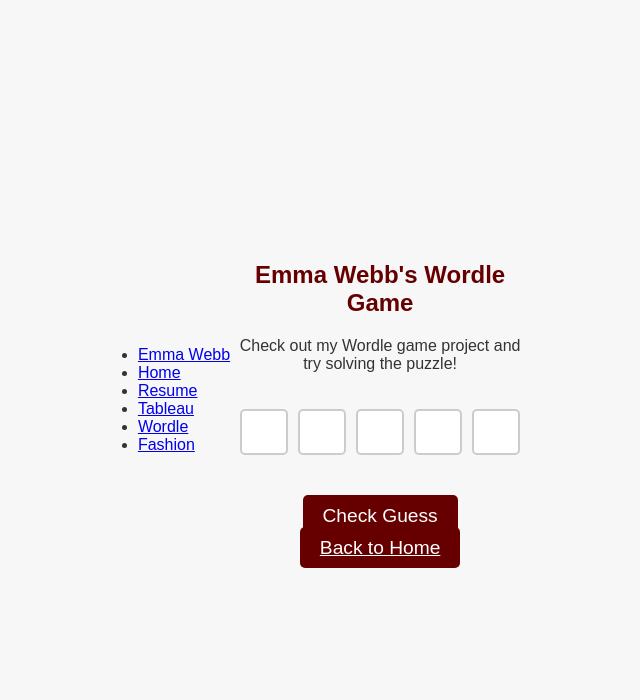
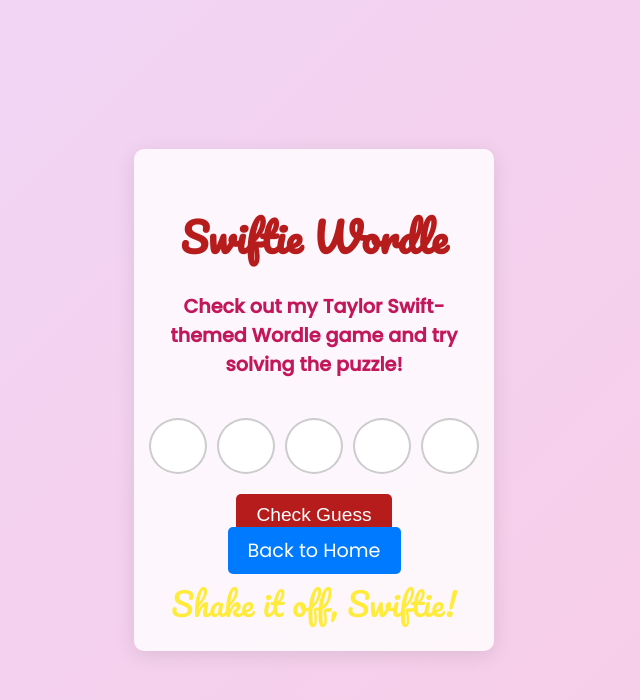
Before and after one commit to webbemmaaa/fashionfromscratch, a plain HTML site: page assets/img/wordle.html in a window 1280 px wide. Shown: the whole page, without its empty margins (326-966 px from the left). Drawn offline with nearby package versions, Linux system fonts and the light colour scheme; files that its build step writes are made by us from their sources.

Commit message:
Update wordle.html

```diff
--- a/assets/img/wordle.html
+++ b/assets/img/wordle.html
@@ -3,15 +3,16 @@
 <head>
     <meta charset="utf-8" />
     <meta name="viewport" content="width=device-width, initial-scale=1, shrink-to-fit=no" />
-    <meta name="description" content="" />
-    <meta name="author" content="" />
-    <title>Emma Webb - Wordle</title>
-    <link href="css/styles.css" rel="stylesheet" />
+    <meta name="description" content="Taylor Swift - Wordle Game" />
+    <meta name="author" content="Taylor Swift Fan" />
+    <title>Taylor Swift - Wordle</title>
+    <link href="https://fonts.googleapis.com/css2?family=Pacifico&family=Poppins:wght@300;400;500&display=swap" rel="stylesheet">
+    <script src="https://cdn.jsdelivr.net/npm/canvas-confetti@1.5.0/dist/confetti.browser.min.js"></script> <!-- Confetti Library -->
     <style>
-        /* Add some basic styles for the Wordle game */
+        /* Global Body Styles */
         body {
-            font-family: Arial, sans-serif;
-            background-color: #f7f7f7;
+            font-family: 'Poppins', sans-serif;
+            background: linear-gradient(135deg, #f0d6f7, #f8cce5); /* Soft gradient from light pink to pastel peach */
             margin: 0;
             padding: 0;
             display: flex;
@@ -22,100 +23,152 @@
 
         .game-container {
             text-align: center;
-            width: 300px;
+            width: 320px;
+            border-radius: 10px;
+            background-color: rgba(255, 255, 255, 0.8);
+            padding: 20px;
+            box-shadow: 0 4px 20px rgba(0, 0, 0, 0.1);
+            backdrop-filter: blur(10px);
+        }
+
+        h2 {
+            color: #b71c1c; /* Deep red (inspired by "Red" album) */
+            font-family: 'Pacifico', cursive; /* Taylor's handwritten-like font */
+            font-size: 2.5rem;
+            margin-bottom: 10px;
+        }
+
+        p {
+            color: #c2185b; /* Pinkish color for text */
+            font-size: 1.2rem;
+            font-weight: bold;
         }
 
         .grid {
             display: grid;
             grid-template-columns: repeat(5, 1fr);
-            gap: 5px;
+            gap: 10px;
             margin-bottom: 20px;
         }
 
         .cell {
-            width: 50px;
-            height: 50px;
+            width: 60px;
+            height: 60px;
             border: 2px solid #ccc;
-            font-size: 1.5rem;
+            font-size: 2rem;
             display: flex;
             justify-content: center;
             align-items: center;
-            border-radius: 5px;
+            border-radius: 10px;
             background-color: white;
+            transition: background-color 0.3s ease, transform 0.3s ease;
         }
 
         .cell.correct {
-            background-color: green;
+            background-color: #4caf50; /* Green */
             color: white;
         }
 
         .cell.present {
-            background-color: yellow;
-            color: white;
+            background-color: #ffeb3b; /* Yellow */
+            color: black;
         }
 
         .cell.absent {
-            background-color: gray;
+            background-color: #9e9e9e; /* Gray */
             color: white;
-        }
-
-        .button-container {
-            margin-top: 20px;
         }
 
         .input-row {
             display: flex;
             justify-content: center;
             gap: 10px;
+            margin-bottom: 20px;
         }
 
         .input-box {
-            width: 40px;
-            height: 40px;
+            width: 50px;
+            height: 50px;
             text-align: center;
-            font-size: 1.5rem;
+            font-size: 2rem;
             border: 2px solid #ccc;
-            border-radius: 5px;
+            border-radius: 50%; /* Circular input fields */
+            transition: transform 0.2s ease;
+        }
+
+        .input-box:focus {
+            border-color: #b71c1c;
+            outline: none;
+            transform: scale(1.1);
         }
 
         .btn {
             padding: 10px 20px;
             font-size: 1.2rem;
-            margin-top: 20px;
-            background-color: #660000;
+            background-color: #b71c1c; /* Deep red */
             color: white;
             border: none;
             border-radius: 5px;
             cursor: pointer;
+            transition: background-color 0.3s;
         }
 
         .btn:hover {
-            background-color: #550000;
+            background-color: #8e0000; /* Darker red */
         }
 
-        h2 {
-            color: #660000;
+        .btn-back-home {
+            background-color: #007bff;
+            color: white;
+            padding: 10px 20px;
+            font-size: 1.2rem;
+            margin-top: 20px;
+            text-decoration: none;
+            border-radius: 5px;
+            transition: background-color 0.3s;
         }
+
+        .btn-back-home:hover {
+            background-color: #0056b3;
+        }
+
+        .sparkle {
+            font-family: 'Pacifico', cursive;
+            font-size: 2rem;
+            color: #ff4081; /* Pink sparkle */
+            text-align: center;
+            margin-top: 10px;
+            animation: sparkle-animation 1s infinite alternate;
+        }
+
+        @keyframes sparkle-animation {
+            0% {
+                color: #ff4081;
+            }
+            100% {
+                color: #ffeb3b;
+            }
+        }
+
+        /* Confetti effect styles */
+        #confetti-container {
+            position: absolute;
+            top: 0;
+            left: 0;
+            width: 100%;
+            height: 100%;
+            pointer-events: none;
+        }
+
     </style>
 </head>
 <body>
 
-    <nav id="sidebar-wrapper">
-        <ul class="sidebar-nav">
-            <li class="sidebar-brand"><a href="#page-top">Emma Webb</a></li>
-            <li class="sidebar-nav-item"><a href="index.html">Home</a></li>
-            <li class="sidebar-nav-item"><a href="resume.html">Resume</a></li>
-            <li class="sidebar-nav-item"><a href="tableau.html">Tableau</a></li>
-            <li class="sidebar-nav-item"><a href="wordle.html">Wordle</a></li>
-            <li class="sidebar-nav-item"><a href="#fashion">Fashion</a></li>
-        </ul>
-    </nav>
+    <div id="confetti-container"></div> <!-- Confetti container -->
 
-    <!-- Wordle Section -->
-    <section class="content-section" id="wordle">
-        <div class="container px-4 px-lg-5 text-center game-container">
-            <h2>Emma Webb's Wordle Game</h2>
-            <p>Check out my Wordle game project and try solving the puzzle!</p>
+    <div class="game-container">
+        <h2>Swiftie Wordle</h2>
+        <p>Check out my Taylor Swift-themed Wordle game and try solving the puzzle!</p>
 
         <!-- Grid for displaying guesses -->
         <div id="grid" class="grid"></div>
@@ -134,14 +187,16 @@
             <button class="btn" onclick="checkGuess()">Check Guess</button>
         </div>
 
-            <a class="btn btn-primary btn-xl" href="index.html">Back to Home</a>
+        <!-- Back to Home Button -->
+        <a class="btn-back-home" href="index.html">Back to Home</a>
+
+        <!-- Taylor Swift Sparkle Message -->
+        <div class="sparkle">Shake it off, Swiftie!</div>
     </div>
-    </section>
 
     <script>
         // Wordle game logic
-
-        const secretWord = "apple"; // Secret word for the game
+        const secretWord = "swift"; // Secret word for the game
         let currentGuess = 0;
 
         function checkGuess() {
@@ -184,13 +239,23 @@
 
             // Check for win
             if (guess === secretWord) {
-                alert("Congratulations! You've guessed the word!");
+                alert("Congratulations, Swiftie! You've guessed the word!");
+                launchConfetti(); // Launch confetti when the user wins
             } else if (currentGuess >= 5) {
                 alert(`Game over! The correct word was ${secretWord}.`);
             }
 
             currentGuess++;
         }
+
+        // Function to trigger confetti explosion
+        function launchConfetti() {
+            confetti({
+                particleCount: 200,
+                spread: 70,
+                origin: { y: 0.6 }
+            });
+        }
     </script>
 
 </body>
```
Lines whose indentation alone changed are shown as unchanged.
